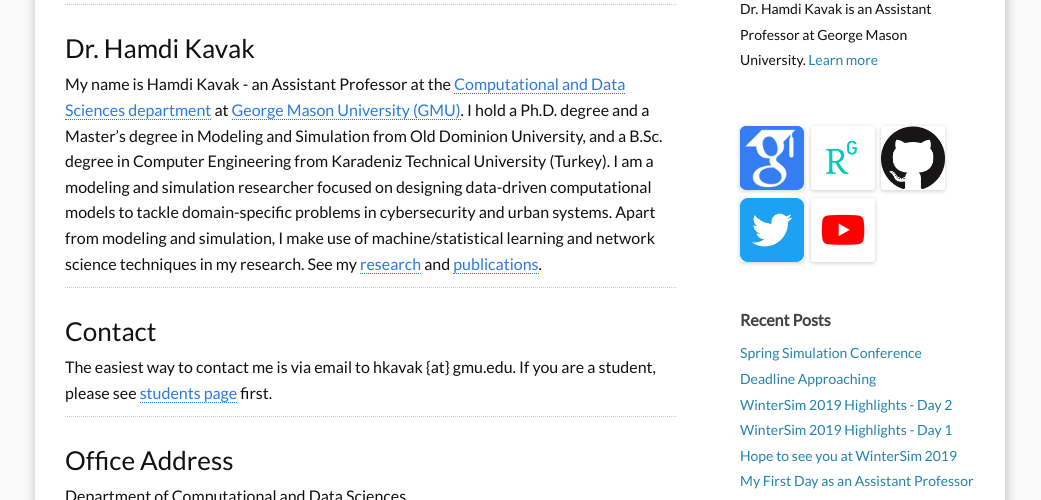
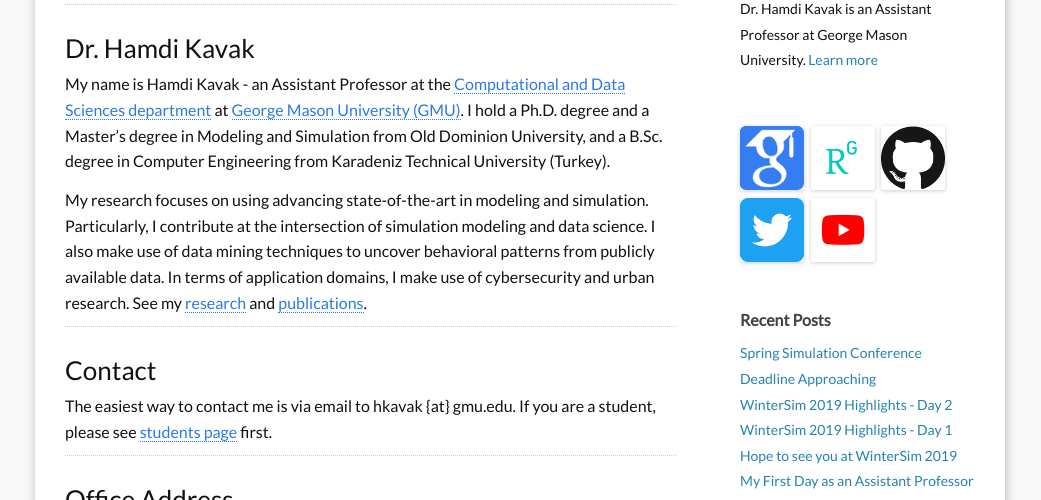
Before and after one commit to hamdikavak/hamdikavak.github.io, a Jekyll site: the page built from b_about.md, in a window 1280 px wide and 900 px high, cut to the strip 400-900 px from the top of the window. Shown: the whole strip, without its empty margins (120-1161 px from the left). Built offline with Jekyll 4.4.1, drawn with Linux system fonts in a browser that asks for light colours; nearby versions of some CDN libraries.

Commit message:
update about and students text

```diff
--- a/b_about.md
+++ b/b_about.md
@@ -10,7 +10,9 @@ I maintain this website as a platform to disseminate my academic efforts as well
 ---
 
 ### Dr. Hamdi Kavak
-My name is Hamdi Kavak - an Assistant Professor at the <a href="https://cos.gmu.edu/cds/">Computational and Data Sciences department</a> at <a href="https://www.gmu.edu">George Mason University (GMU)</a>. I hold a Ph.D. degree and a Master's degree in Modeling and Simulation from Old Dominion University, and a B.Sc. degree in Computer Engineering from Karadeniz Technical University (Turkey). I am a modeling and simulation researcher focused on designing data-driven computational models to tackle domain-specific problems in cybersecurity and urban systems. Apart from modeling and simulation, I make use of machine/statistical learning and network science techniques in my research. See my [research]({{ site.baseurl }}/research/) and [publications]({{ site.baseurl }}/publications/).
+My name is Hamdi Kavak - an Assistant Professor at the <a href="https://cos.gmu.edu/cds/">Computational and Data Sciences department</a> at <a href="https://www.gmu.edu">George Mason University (GMU)</a>. I hold a Ph.D. degree and a Master's degree in Modeling and Simulation from Old Dominion University, and a B.Sc. degree in Computer Engineering from Karadeniz Technical University (Turkey).
+
+My research focuses on using advancing state-of-the-art in modeling and simulation. Particularly, I contribute at the intersection of simulation modeling and data science. I also make use of data mining techniques to uncover behavioral patterns from publicly available data. In terms of application domains, I make use of cybersecurity and urban research. See my [research]({{ site.baseurl }}/research/) and [publications]({{ site.baseurl }}/publications/).
 
 ---
 
```
Also changed, not shown: j_students.md (+3 -3 lines).
